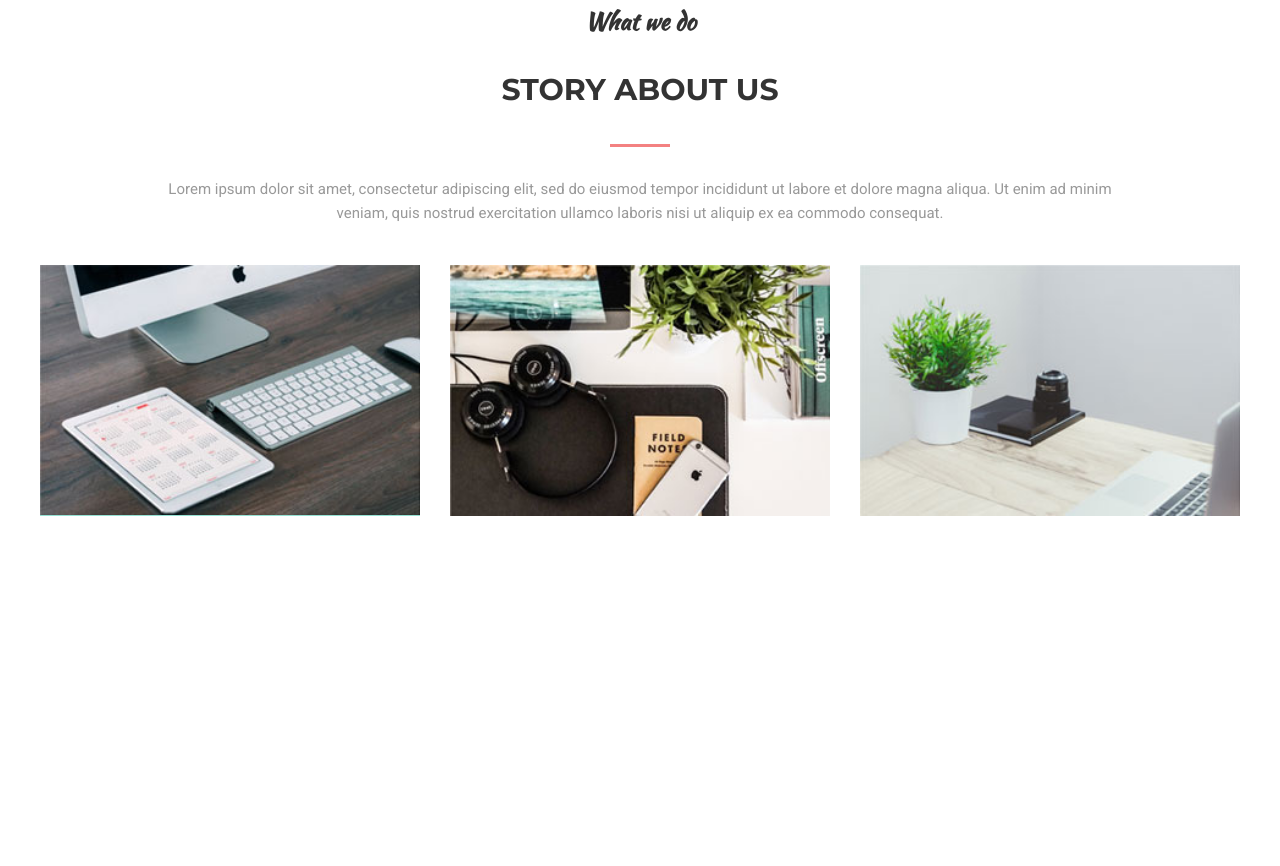
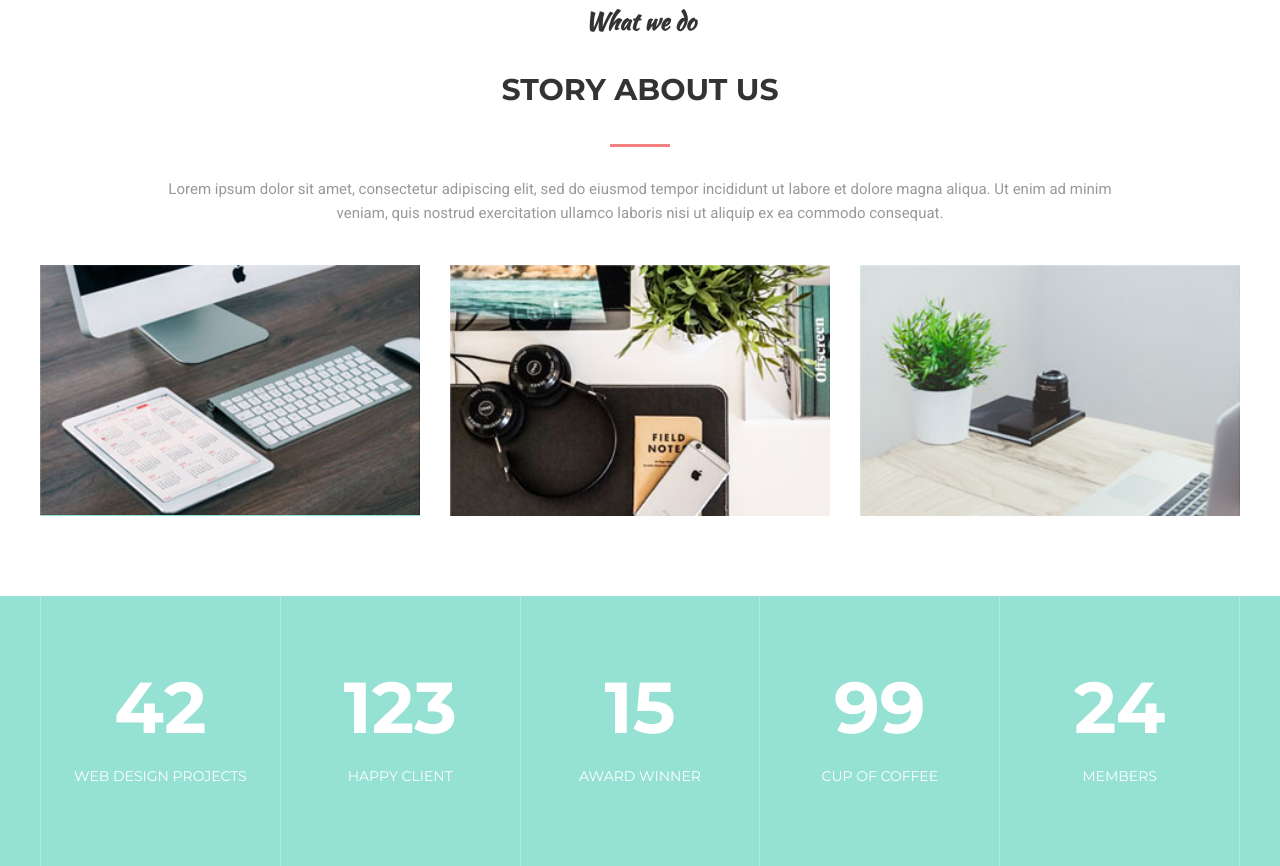
Before and after one commit to AAgarik/mogo, a plain HTML site: page index.html in a window 1280 px wide. Shown: the part 901-1767 px from the top of the page. Before the commit the page ends 1497 px from the top, so only its background shows below. Drawn offline with Linux system fonts and the light colour scheme.

Commit message:
add statistics

```diff
--- a/assets/css/style.css
+++ b/assets/css/style.css
@@ -329,3 +329,31 @@ body {
     margin: 0 45.6%;
     opacity: 0;
 }
+
+.statistics{
+    background-color: #95e1d3;
+}
+
+.stat{
+    display: flex;
+}
+
+.stat_item{
+    flex: 1 1 0;
+    padding: 53.75px 0 78.75px;
+
+    border-left: solid 1px #b5eae0;
+    text-align: center;
+    color: #fff;
+}
+.stat_item:last-child{
+    border-right: solid 1px #b5eae0;
+}
+
+.stat_count{
+    font-size: 72px;
+    font-weight: 700;
+}
+.stat_text{
+    text-transform: uppercase;
+}
--- a/index.html
+++ b/index.html
@@ -104,6 +104,33 @@
         </div>
     </section>
 
+    <div class="statistics">
+        <div class="container">
+            <div class="stat">
+                <div class="stat_item">
+                    <div class="stat_count">42</div>
+                    <div class="stat_text">Web Design Projects</div>
+                </div>
+                <div class="stat_item">
+                    <div class="stat_count">123</div>
+                    <div class="stat_text">happy client</div>
+                </div>
+                <div class="stat_item">
+                    <div class="stat_count">15</div>
+                    <div class="stat_text">award winner</div>
+                </div>
+                <div class="stat_item">
+                    <div class="stat_count">99</div>
+                    <div class="stat_text">cup of coffee</div>
+                </div>
+                <div class="stat_item">
+                    <div class="stat_count">24</div>
+                    <div class="stat_text">members</div>
+                </div>
+            </div>
+        </div>
+    </div>
+
     <!-- delete -->
     <!-- <div class="none">
 
```
